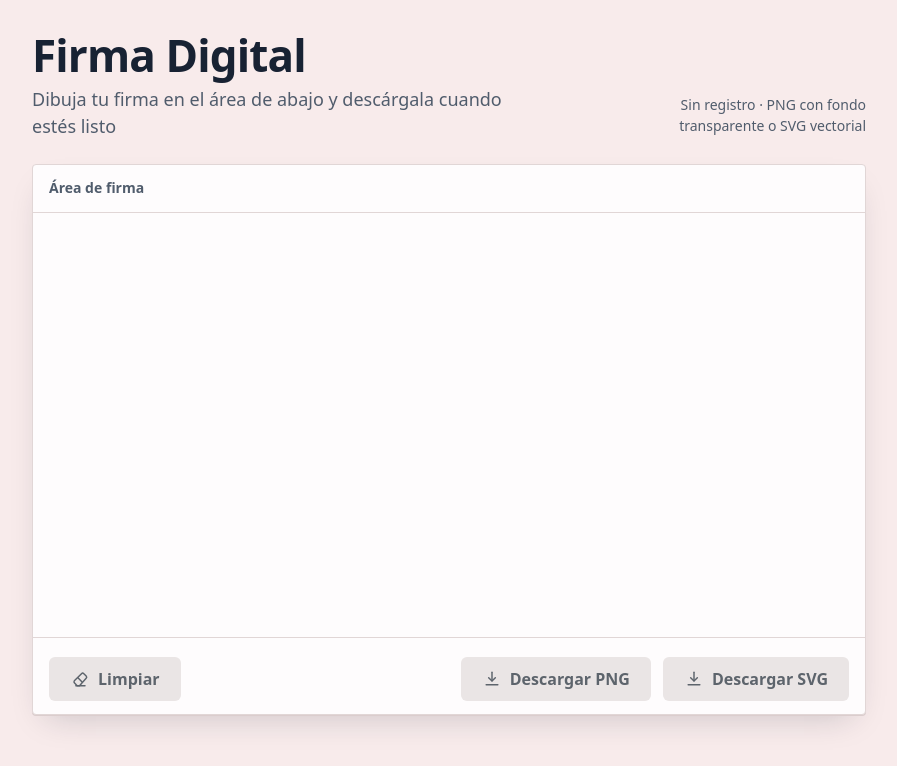
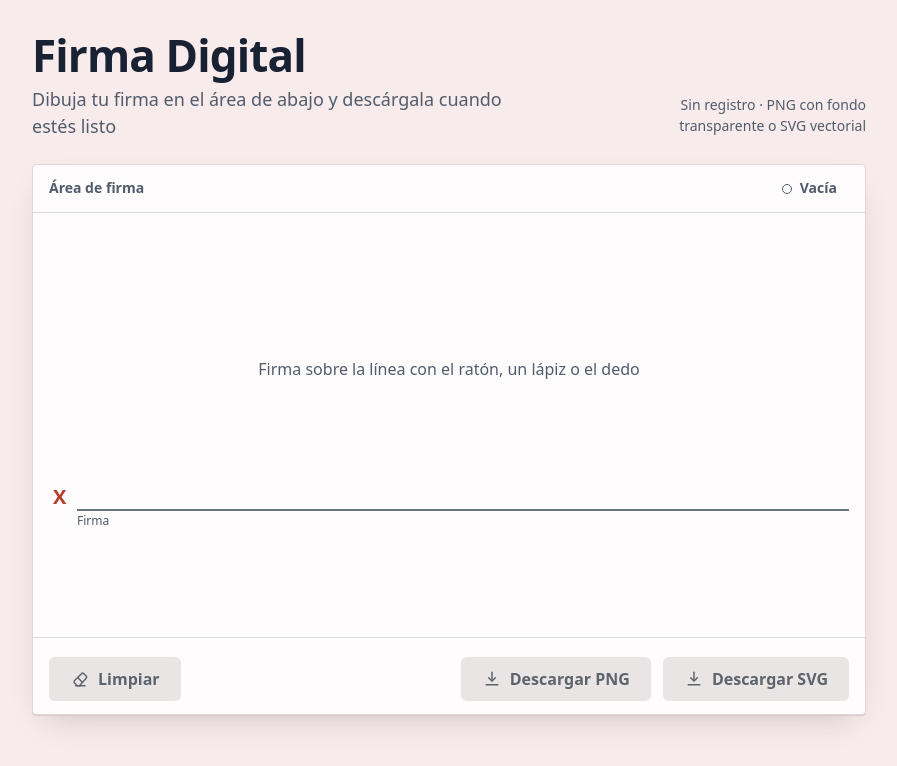
Before and after one commit to JuanGaitanD/obtener_firma_digital, an Angular app: page / in a window 1280 px wide. Shown: the top 766 px of the page, without its empty margins (191-1088 px from the left). Built offline with nearby package versions, Linux system fonts and the light colour scheme.

Commit message:
feat(firma): agrega la línea de firma y el estado visible del lienzo

```diff
--- a/src/app/components/signature-canvas/signature-canvas.component.css
+++ b/src/app/components/signature-canvas/signature-canvas.component.css
@@ -64,3 +64,108 @@
   align-items: flex-start;
   gap: 8px 12px;
 }
+
+/* Estado visible; el anuncio lo hace la región role="status" */
+.estado {
+  margin: 0;
+  font-size: 0.875rem;
+  line-height: 1.2;
+}
+
+.estado__chip {
+  display: inline-flex;
+  align-items: center;
+  gap: 8px;
+  min-height: 28px;
+  padding: 0 12px;
+  border-radius: var(--r-sello);
+  color: var(--tinta-2);
+  font-weight: 600;
+  animation: fundido 160ms var(--curva);
+}
+
+.estado__chip--lista {
+  background: var(--accion-suave);
+  color: var(--tinta);
+  padding-left: 8px;
+}
+
+.estado__chip svg {
+  width: 16px;
+  height: 16px;
+  stroke: var(--accion);
+  fill: none;
+  stroke-width: 2;
+  stroke-linecap: round;
+  stroke-linejoin: round;
+}
+
+.estado__punto {
+  width: 10px;
+  height: 10px;
+  border: 1.5px solid var(--tinta-2);
+  border-radius: var(--r-sello);
+}
+
+@keyframes fundido {
+  from { opacity: 0; }
+}
+
+/* Guía de firma: fuera del canvas, no se exporta ni intercepta el trazo */
+.guia {
+  position: absolute;
+  inset: 8px 16px 16px;
+  pointer-events: none;
+  user-select: none;
+}
+
+.guia__x,
+.guia__linea,
+.guia__leyenda {
+  position: absolute;
+  top: 72%;
+}
+
+.guia__x {
+  left: 4px;
+  transform: translateY(-100%);
+  padding-bottom: 2px;
+  font-size: 1.25rem;
+  font-weight: 600;
+  line-height: 1;
+  color: var(--sello);
+}
+
+.guia__linea {
+  left: 28px;
+  right: 0;
+  height: 1.5px;
+  background: var(--linea-firma);
+}
+
+.guia__leyenda {
+  left: 28px;
+  margin-top: 6px;
+  font-size: 0.75rem;
+  line-height: 1;
+  color: var(--tinta-2);
+}
+
+.pista {
+  position: absolute;
+  inset: 8px 16px 16px;
+  top: 34%;
+  bottom: auto;
+  margin: 0;
+  padding-inline: 24px;
+  text-align: center;
+  font-size: 1rem;
+  color: var(--tinta-2);
+  pointer-events: none;
+  user-select: none;
+  transition: opacity 180ms var(--curva);
+}
+
+.pista--oculta {
+  opacity: 0;
+}
--- a/src/app/components/signature-canvas/signature-canvas.component.html
+++ b/src/app/components/signature-canvas/signature-canvas.component.html
@@ -1,6 +1,19 @@
 <section class="hoja" aria-labelledby="hoja-titulo">
   <div class="hoja__cabecera">
     <h2 id="hoja-titulo" class="hoja__titulo">Área de firma</h2>
+    <p class="estado" role="status">
+      @if (hasSignature()) {
+        <span class="estado__chip estado__chip--lista">
+          <svg viewBox="0 0 20 20" aria-hidden="true" focusable="false"><path d="M4.5 10.5l3.5 3.5 7.5-8"/></svg>
+          Firma lista
+        </span>
+      } @else {
+        <span class="estado__chip">
+          <span class="estado__punto" aria-hidden="true"></span>
+          Vacía
+        </span>
+      }
+    </p>
   </div>
 
   <div class="canvas-wrapper">
@@ -8,9 +21,14 @@
       #canvas
       class="signature-canvas"
       role="img"
-      [attr.aria-label]="'Canvas para dibujar firma digital. ' + (hasSignature() ? 'Firma presente.' : 'Canvas vacío.')"
-      tabindex="0"
+      [attr.aria-label]="'Área de firma. ' + (hasSignature() ? 'Con firma.' : 'Vacía.')"
     ></canvas>
+    <div class="guia" aria-hidden="true">
+      <span class="guia__x">X</span>
+      <span class="guia__linea"></span>
+      <span class="guia__leyenda">Firma</span>
+    </div>
+    <p class="pista" [class.pista--oculta]="hasSignature()" aria-hidden="true">Firma sobre la línea con el ratón, un lápiz o el dedo</p>
   </div>
 
   <div class="hoja__pie">
```
